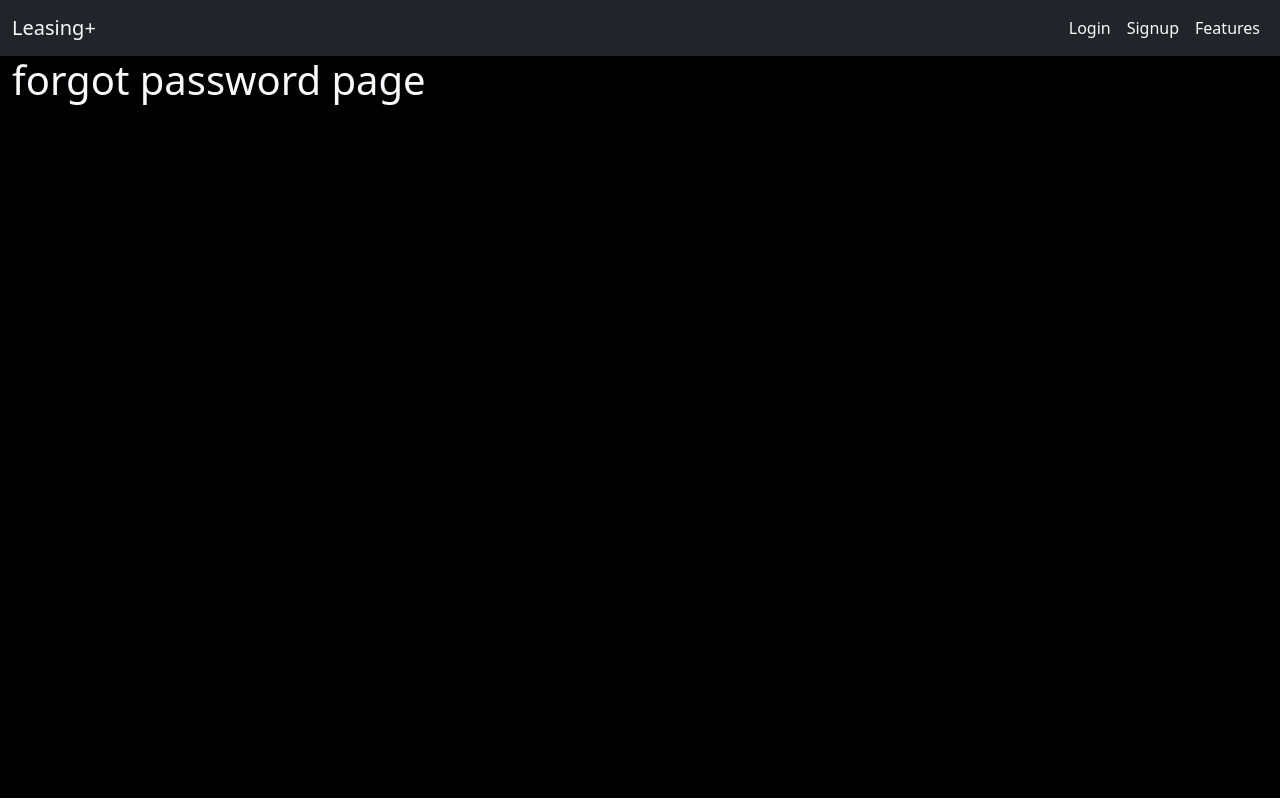
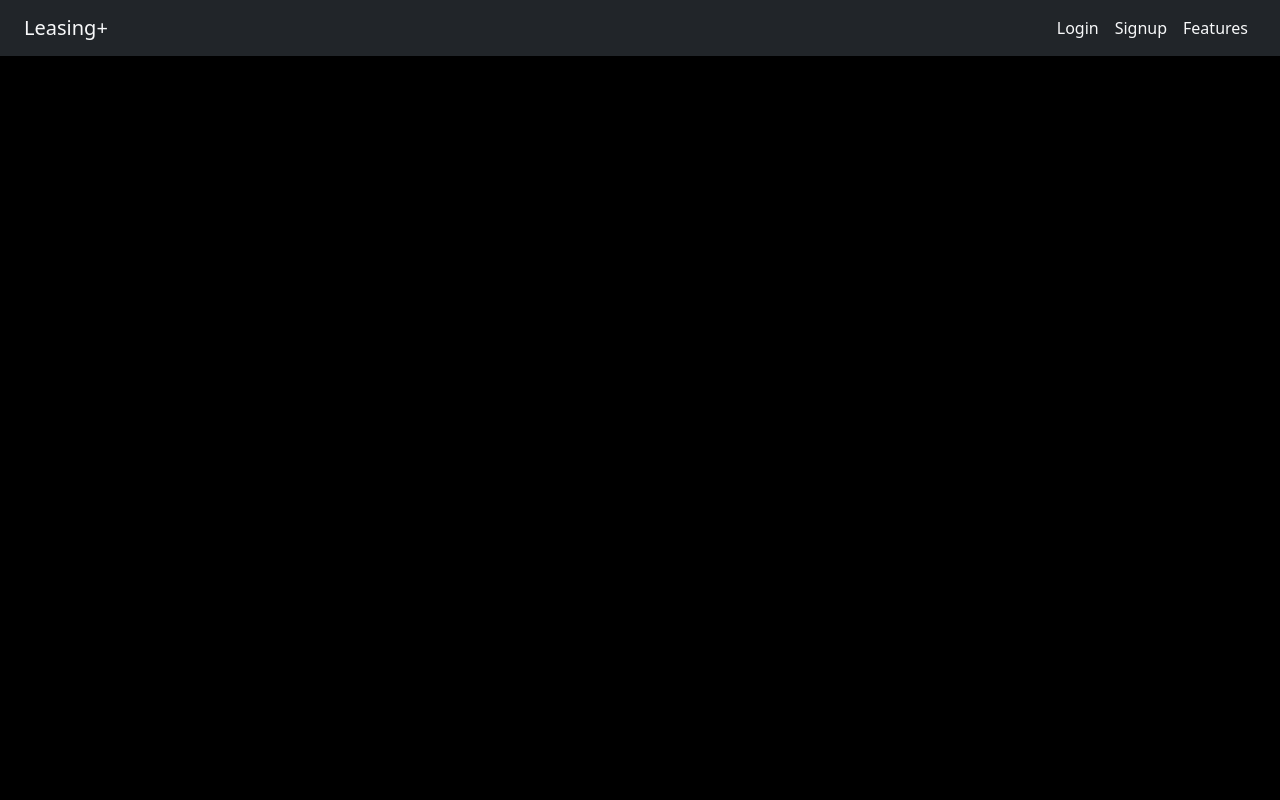
Before and after one commit to Nick-Cho/LeasingPlus, a Next.js app in the folder client/: page /forgot-password in a window 1280 px wide. Built offline with nearby package versions, Linux system fonts and the light colour scheme.

Commit message:
Fixing the Black background error

```diff
--- a/client/components/Nav.js
+++ b/client/components/Nav.js
@@ -17,7 +17,7 @@ function Nav({setShowLogin}) {
   // ,[])
 
   return (
-    <nav className="navbar navbar-expand-lg navbar-light bg-dark">
+    <nav style= {{position: "absolute"}} className="container-fluid navbar navbar-expand-lg navbar-light bg-dark">
       <div className="container-fluid">
         <a className="navbar-brand text-light" href = "/">Leasing+</a>
 
--- a/client/pages/forgot-password.js
+++ b/client/pages/forgot-password.js
@@ -5,7 +5,7 @@ function ForgotPassword() {
   const [state,setState] = useContext(UserContext);
 
   return (
-    <div className = "container-fluid" style = {{minHeight: "92.7vh",backgroundColor: "black", overflow: "hidden"}}>
+    <div className = "container-fluid" style = {{minHeight: "100vh",backgroundColor: "black", overflow: "hidden"}}>
       <h1 className= "text-light"> forgot password page</h1>
 
     </div>
--- a/client/pages/index.js
+++ b/client/pages/index.js
@@ -2,7 +2,7 @@
 function Home() {
   return (
     <div className = "container-fluid"
-         style = {{backgroundColor: "black", minHeight: "92.7vh"}}>
+         style = {{backgroundColor: "black", minHeight: "100vh", paddingTop: "4rem"}}>
       <div className = "row">
         <div className = "col">
           <h1 className = " text-center text-light">Home Page</h1>
```
